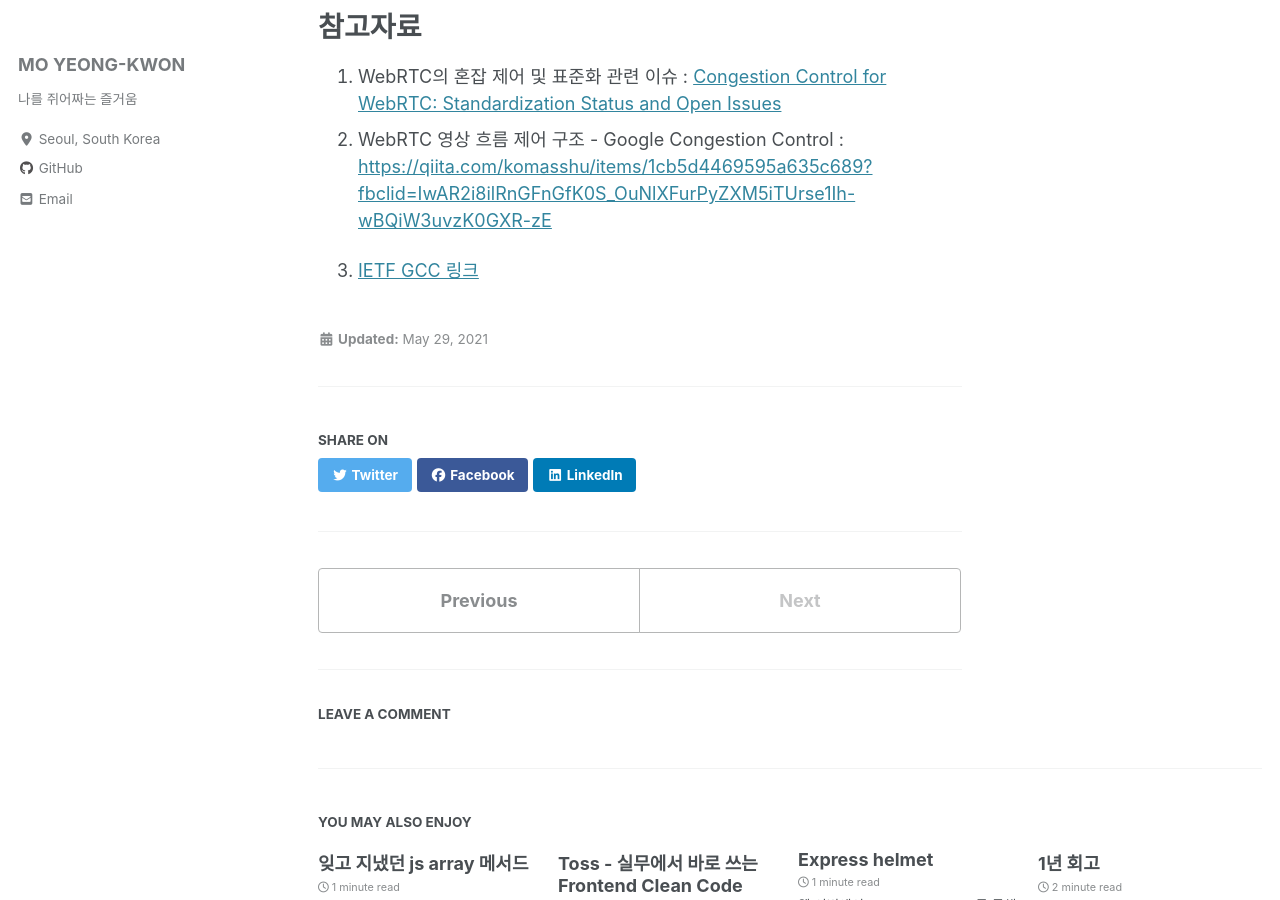
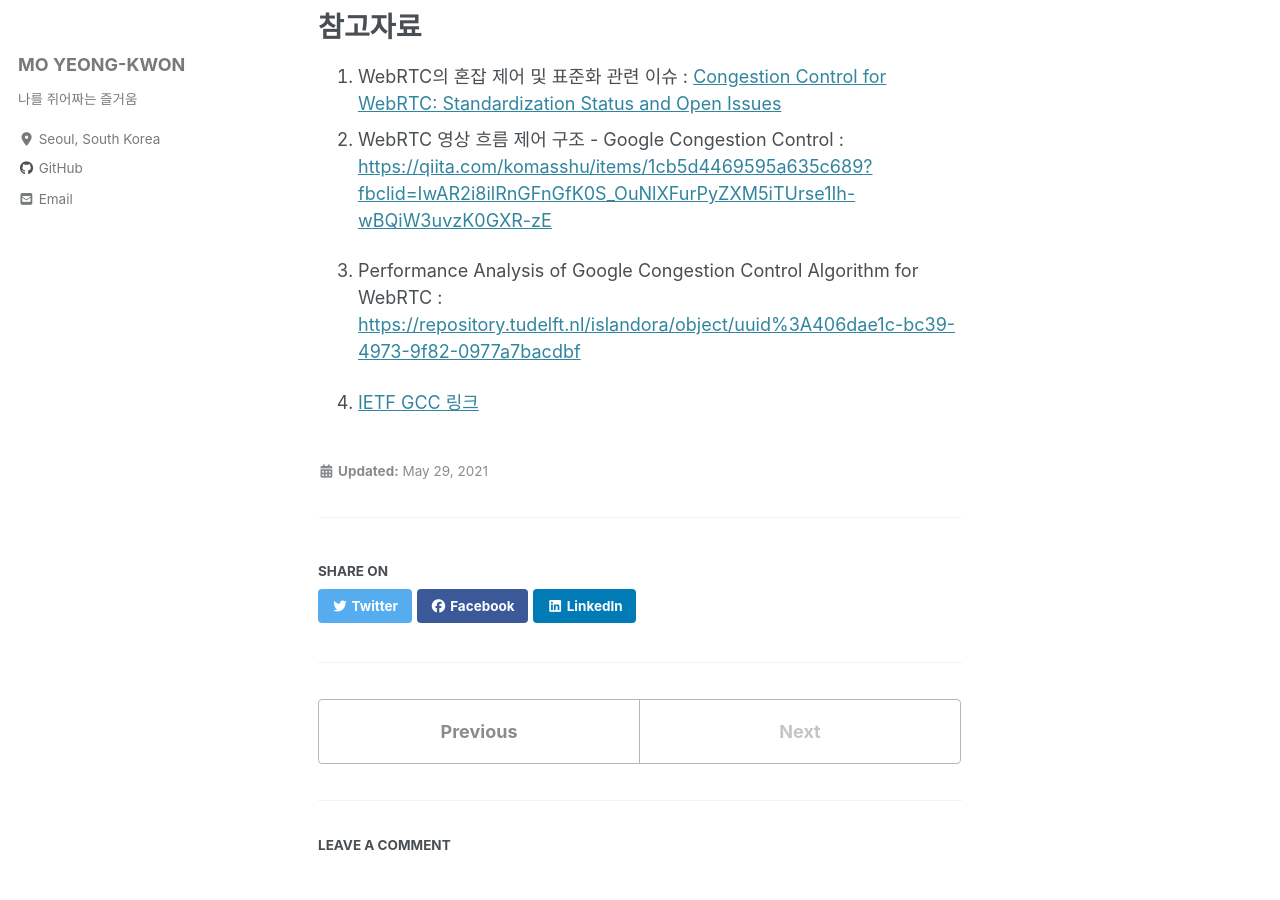
Before and after one commit to momoci99/momoci99.github.io, a Jekyll site: the page built from _posts/2021-05-29-WebRTC and Google Congestion Control.md, in a window 1280 px wide and 900 px high, scrolled down 3500 px. Built offline with Jekyll 4.4.1, drawn with Linux system fonts in a browser that asks for light colours; cached includes are drawn as plain includes; nearby versions of some CDN libraries; comment, search, counter and statistics services are not loaded.

Commit message:
updaet link

```diff
--- a/_posts/2021-05-29-WebRTC and Google Congestion Control.md
+++ b/_posts/2021-05-29-WebRTC and Google Congestion Control.md
@@ -95,4 +95,9 @@ GCC는 회선이 포화될때 까지 bitrate를 계속 증가시킵니다. 만
 1. WebRTC의 혼잡 제어 및 표준화 관련 이슈 : [Congestion Control for WebRTC: Standardization Status and Open Issues](https://www.researchgate.net/publication/317620792_Congestion_Control_for_WebRTC_Standardization_Status_and_Open_Issues)
 2. WebRTC 영상 흐름 제어 구조 - Google Congestion Control : [https://qiita.com/komasshu/items/1cb5d4469595a635c689?fbclid=IwAR2i8ilRnGFnGfK0S_OuNlXFurPyZXM5iTUrse1Ih-wBQiW3uvzK0GXR-zE](https://qiita.com/komasshu/items/1cb5d4469595a635c689?fbclid=IwAR2i8ilRnGFnGfK0S_OuNlXFurPyZXM5iTUrse1Ih-wBQiW3uvzK0GXR-zE)
 
-3. [IETF GCC 링크](https://datatracker.ietf.org/doc/html/draft-ietf-rmcat-gcc-02)
+3. Performance Analysis
+   of Google Congestion
+   Control Algorithm for
+   WebRTC : [https://repository.tudelft.nl/islandora/object/uuid%3A406dae1c-bc39-4973-9f82-0977a7bacdbf](https://repository.tudelft.nl/islandora/object/uuid%3A406dae1c-bc39-4973-9f82-0977a7bacdbf)
+
+4. [IETF GCC 링크](https://datatracker.ietf.org/doc/html/draft-ietf-rmcat-gcc-02)
```
